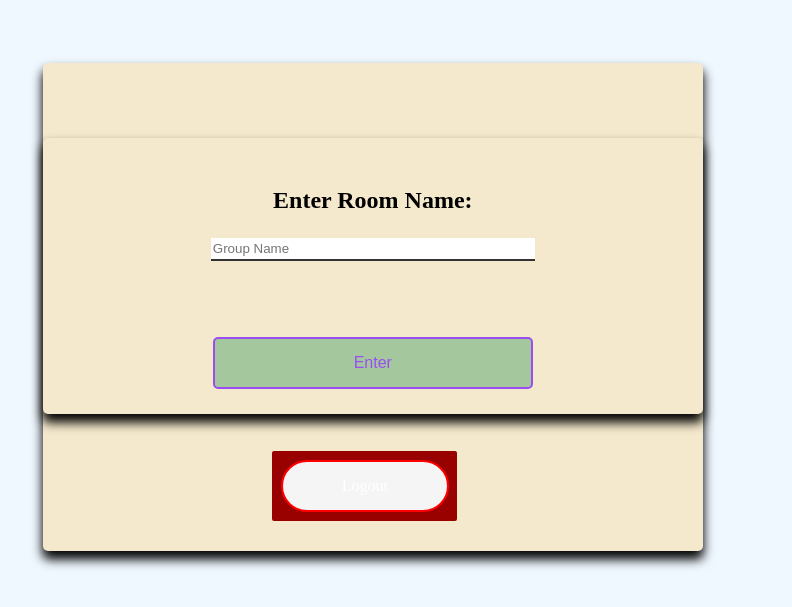
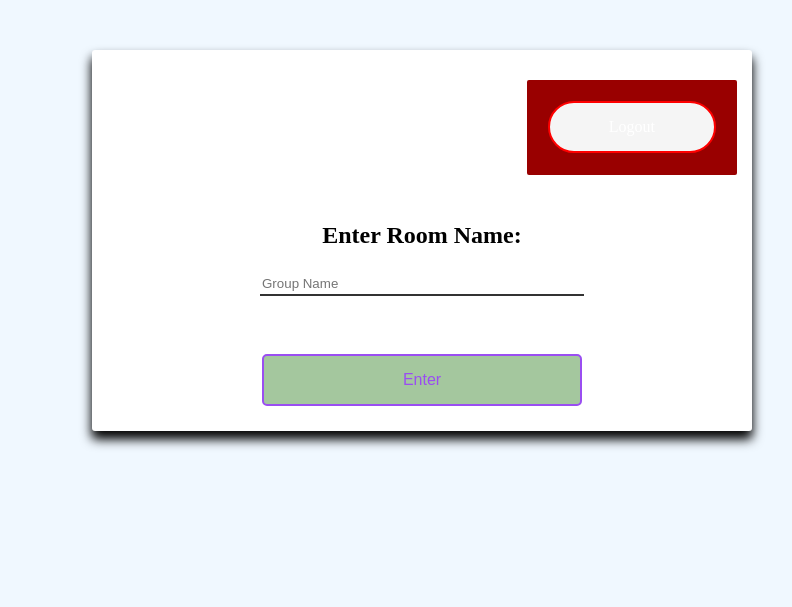
Before and after one commit to Mitraaaaa/Messenger, a Django app: page /chat/ in a window 1280 px wide. Shown: the top 607 px of the page, without its empty margins (218-1010 px from the left). Run offline with Django 4.2, Linux system fonts and the light colour scheme; a user stored in the database is signed in.

Commit message:
Revert "style changes"
This reverts commit 0b51932aabebcd546045b22e43238038d8449639.

```diff
--- a/chat/templates/roomName.html
+++ b/chat/templates/roomName.html
@@ -14,7 +14,6 @@
         .leave{
             color: white;
             text-decoration: none;
-            margin: 0.3%;
         }
         .logoutcontainer{
             padding: 5px;
@@ -26,37 +25,26 @@
         .logout{
             background-color: #990000;
             border-radius: 2px;
-            padding: 5%;
-        }
-        .container{
-            border-color: black;
-            border-radius: 5px;
-            background-color: #F5E9CD;
-            display: flex;
-            flex-direction: column;
-            justify-content: center;
-            align-items: center;
-            margin: 5% 20% 5% 20%;
+            padding: 0.2%;
         }
     </style>
 </head>
 <body>
     <div class="container">
      <!--  {% if request.user.is_authenticated  %}-->
-
-       <!-- {% endif %}-->
-        <br>
-        <div class="container">
-            <h3 class="heading">Enter Room Name: </h3>
-        <input class="textinp" id="room-name-input" type="text" size="100" placeholder="Group Name"><br><br>
-        <input class="btn" id="room-name-submit" type="button" value="Enter">
-        </div>
+        <center>
         <div class="logoutcontainer">
             <div class="logout">
 
             <a class = "leave" href = "{% url 'logout-user' %}">Logout</a>
             </div>
         </div>
+        </center>
+       <!-- {% endif %}-->
+        <br>
+        <h3 class="heading">Enter Room Name: </h3>
+        <input class="textinp" id="room-name-input" type="text" size="100" placeholder="Group Name"><br><br>
+        <input class="btn" id="room-name-submit" type="button" value="Enter">
     </div>
     <script src = "{% static 'roomName.js' %}"></script>
 </body>
```
